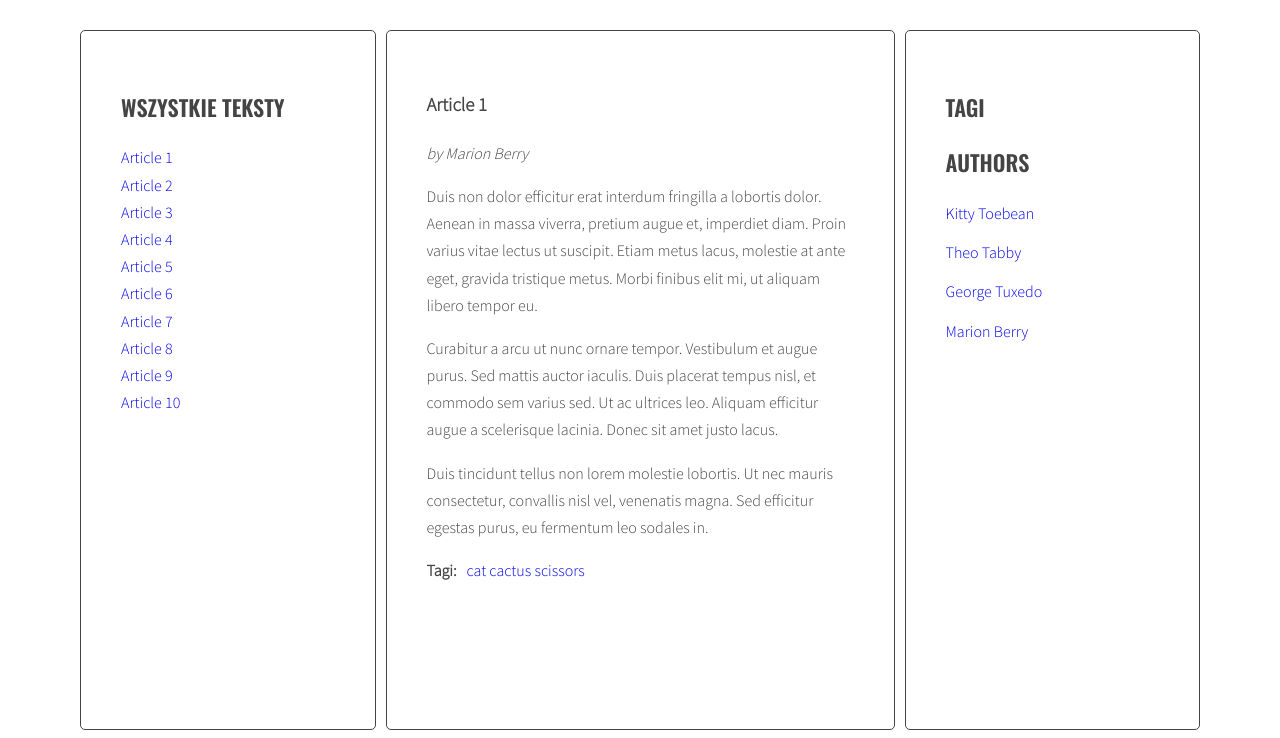
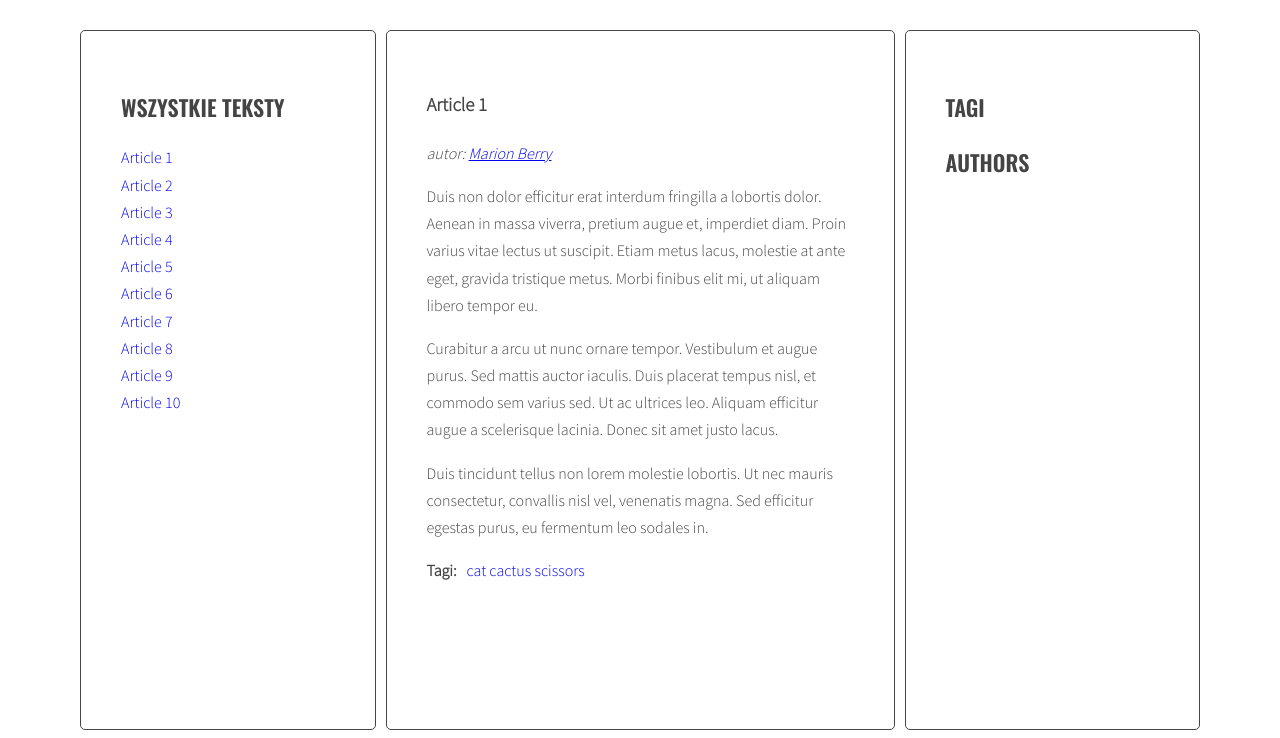
Before and after one commit to Krzemir/javascript-blog, a website: page index.html in a window 1280 px wide. Shown: the part 167-905 px from the top of the page. Drawn offline with nearby package versions, Linux system fonts and the light colour scheme.

Commit message:
Add autorClickHandler fn

```diff
--- a/index.html
+++ b/index.html
@@ -20,7 +20,7 @@
             <section class="posts">
               <article class="post active" id="article-1" data-tags="cat cactus scissors">
                 <h3 class="post-title">Article 1</h3>
-                <p class="post-author">by Marion Berry</p>
+                <p class="post-author" data-author="Marion Berry"></p>
                 <div class="post-content">
                   <p>Duis non dolor efficitur erat interdum fringilla a lobortis dolor. Aenean in massa viverra, pretium augue et, imperdiet diam. Proin varius vitae lectus ut suscipit. Etiam metus lacus, molestie at ante eget, gravida tristique metus. Morbi finibus elit mi, ut aliquam libero tempor eu.</p>
                   <p>Curabitur a arcu ut nunc ornare tempor. Vestibulum et augue purus. Sed mattis auctor iaculis. Duis placerat tempus nisl, et commodo sem varius sed. Ut ac ultrices leo. Aliquam efficitur augue a scelerisque lacinia. Donec sit amet justo lacus.</p>
@@ -34,7 +34,7 @@
               </article>
               <article class="post" id="article-2" data-tags="cat dog stone">
                 <h3 class="post-title">Article 2</h3>
-                <p class="post-author">by Theo Tabby</p>
+                <p class="post-author" data-author="Theo Tabby"></p>
                 <div class="post-content">
                   <p>Phasellus sollicitudin, arcu vel iaculis ullamcorper, quam leo viverra orci, et faucibus quam sapien vel est. Maecenas ac suscipit elit. Nullam interdum, lorem vitae venenatis pulvinar, ex dui malesuada nunc, tempus cursus enim metus vel nulla.</p>
                   <p>Integer hendrerit, eros id efficitur dapibus, ante arcu ullamcorper orci, a iaculis felis turpis at purus. Quisque sodales posuere sapien vel consectetur. Duis dui urna, commodo non ante nec, mattis dictum enim. Donec aliquam erat sed diam lobortis, vel gravida lacus laoreet. Phasellus pretium maximus mi, eu posuere justo suscipit vel.</p>
@@ -48,7 +48,7 @@
               </article>
               <article class="post" id="article-3" data-tags="home design interior">
                 <h3 class="post-title">Article 3</h3>
-                <p class="post-author">by George Tuxedo</p>
+                <p class="post-author" data-author="George Tuxedo"></p>
                 <div class="post-content">
                   <p>Mauris vel pellentesque turpis, ac sodales nisl. Quisque iaculis mi velit, ut convallis tellus accumsan a. Quisque iaculis, nisi et dignissim tincidunt, nisl eros euismod nulla, finibus laoreet erat enim posuere elit.</p>
                   <p>Aenean at semper urna. Duis vel sapien molestie, egestas diam consequat, molestie nulla. Praesent a malesuada metus. Praesent et tempus leo.</p>
@@ -62,7 +62,7 @@
               </article>
               <article class="post" id="article-4" data-tags="modern intfrastructure cactus">
                 <h3 class="post-title">Article 4</h3>
-                <p class="post-author">by Kitty Toebean</p>
+                <p class="post-author" data-author="Kitty Toebean"></p>
                 <div class="post-content">
                   <p>Morbi vel cursus nulla, vel varius mauris. Suspendisse sed elit sit amet risus faucibus vestibulum ut sit amet purus. Donec orci est, condimentum ut quam quis, scelerisque fringilla ligula.</p>
                   <p>Quisque bibendum nisl id quam sagittis, id pretium dolor scelerisque. Suspendisse non odio nec velit dapibus placerat non a libero.</p>
@@ -76,7 +76,7 @@
               </article>
               <article class="post" id="article-5" data-tags="energy politics UE">
                 <h3 class="post-title">Article 5</h3>
-                <p class="post-author">by Marion Berry</p>
+                <p class="post-author" data-author="Marion Berry"></p>
                 <div class="post-content">
                   <p>Suspendisse sem eros, euismod condimentum arcu ac, consequat fermentum orci. Nam convallis lacus nec interdum vestibulum. Vestibulum luctus, quam eu tristique ornare, lorem nibh sodales enim, vitae tempor dolor ante vitae tortor.</p>
                   <p>Duis venenatis metus quis luctus lobortis. In porttitor ipsum eget ligula aliquam ornare. Cras malesuada urna id volutpat sodales.</p>
@@ -90,7 +90,7 @@
               </article>
               <article class="post" id="article-6" data-tags="investments energy home">
                 <h3 class="post-title">Article 6</h3>
-                <p class="post-author">by George Tuxedo</p>
+                <p class="post-author" data-author="George Tuxedo"></p>
                 <div class="post-content">
                   <p>Donec posuere iaculis ante sed hendrerit. Lorem ipsum dolor sit amet, consectetur adipiscing elit. Quisque hendrerit neque nec urna tincidunt, quis vehicula dui vulputate. Morbi est sapien, auctor ut lectus eu, placerat viverra lorem.</p>
                   <p>Cras consectetur at erat id accumsan. Suspendisse lacinia in nulla quis vulputate. Nunc vitae consectetur augue. Nam ut vehicula mi. Aliquam tristique, purus in hendrerit porta, elit lectus finibus mi, vel malesuada nisl lectus a libero.</p>
@@ -104,7 +104,7 @@
               </article>
               <article class="post" id="article-7" data-tags="family holiday travel">
                 <h3 class="post-title">Article 7</h3>
-                <p class="post-author">by Kitty Toebean</p>
+                <p class="post-author" data-author="Kitty Toebean"></p>
                 <div class="post-content">
                   <p>Donec eleifend mauris ac nisl fermentum, ac fermentum turpis dignissim. Aliquam diam nisl, imperdiet a varius eget, lobortis sed nisi. Nullam suscipit ipsum sed magna blandit, sed pellentesque urna malesuada.</p>
                   <p>Duis vestibulum arcu et lectus viverra porta. Praesent tempor lacus eget quam mattis, sit amet venenatis diam ultrices. Morbi gravida sapien quis ligula tincidunt, vel sagittis erat ultrices.</p>
@@ -118,7 +118,7 @@
               </article>
               <article class="post" id="article-8" data-tags="cybersecurity travel applications">
                 <h3 class="post-title">Article 8</h3>
-                <p class="post-author">by Theo Tabby</p>
+                <p class="post-author" data-author="Theo Tabby"></p>
                 <div class="post-content">
                   <p>Praesent quis imperdiet erat. Curabitur tempor sapien a interdum malesuada. Proin libero erat, sagittis a sollicitudin eget, pulvinar nec risus. Cras et suscipit sem.</p>
                   <p>Maecenas consequat diam nec sollicitudin congue. Aenean porttitor porttitor quam, condimentum interdum metus congue sed. Donec at nulla ipsum.</p>
@@ -132,7 +132,7 @@
               </article>
               <article class="post" id="article-9" data-tags="fight family insurance">
                 <h3 class="post-title">Article 9</h3>
-                <p class="post-author">by Marion Berry</p>
+                <p class="post-author" data-author="Marion Berry"></p>
                 <div class="post-content">
                   <p>Tam et facilisis purus. Donec vulputate est quis lobortis posuere. Nunc vitae lorem ut odio faucibus pulvinar nec in justo. Ut ut ante ac tellus ornare tempus. Nunc maximus, tortor et dictum convallis, nunc libero posuere leo, scelerisque ultrices arcu sapien ut tellus.</p>
                   <p>Fusce lacinia augue massa, non tincidunt tortor auctor quis. Vestibulum ut pretium nisl. Etiam id tellus tempus, commodo ligula vehicula, porta magna.</p>
@@ -146,7 +146,7 @@
               </article>
               <article class="post" id="article-10" data-tags="cars insurance scissors">
                 <h3 class="post-title">Article 10</h3>
-                <p class="post-author">by George Tuxedo</p>
+                <p class="post-author" data-author="George Tuxedo"></p>
                 <div class="post-content">
                   <p>Aliquam erat volutpat. Ut non eleifend lectus. Donec suscipit tellus tempor, ornare dui id, hendrerit neque. Phasellus lacinia laoreet dui in luctus. Sed hendrerit, magna sit amet varius tempor, augue augue scelerisque est, non scelerisque mauris libero eu sapien.</p>
                   <p>Sed at sapien in quam sollicitudin aliquam. In interdum metus a mi porttitor luctus. Sed commodo, arcu id lacinia posuere, felis elit pharetra urna, at feugiat est orci sit amet libero. Quisque in nisl est. Nullam vehicula at lectus non luctus. Cras aliquam neque magna, at varius nisi egestas ut.</p>
@@ -165,26 +165,6 @@
               </ul>
               <h2 class="section-title">Authors</h2>
               <ul class="list authors">
-                <li>
-                  <a href="#">
-                    <span class="author-name">Kitty Toebean</span>
-                  </a>
-                </li>
-                <li>
-                  <a href="#">
-                    <span class="author-name">Theo Tabby</span>
-                  </a>
-                </li>
-                <li>
-                  <a href="#">
-                    <span class="author-name">George Tuxedo</span>
-                  </a>
-                </li>
-                <li>
-                  <a href="#">
-                    <span class="author-name">Marion Berry</span>
-                  </a>
-                </li>
               </ul>
             </aside>
           </main>
--- a/js/script.js
+++ b/js/script.js
@@ -3,7 +3,6 @@
 const titleClickHandler = function(event){
   event.preventDefault();
   const clickedElement = this;
-
 
   /* [DONE] remove class 'active' from all article links  */
   const activeLinks = document.querySelectorAll('.titles a.active');
@@ -13,7 +12,6 @@ const titleClickHandler = function(event){
   }
 
   /* [DONE]add class 'active' to the clicked link */
-
 
   clickedElement.classList.add('active');
 
@@ -29,13 +27,9 @@ const titleClickHandler = function(event){
 
   const articleSelector = clickedElement.getAttribute('href');
 
-
-
   /* [DONE]find the correct article using the selector (value of 'href' attribute) */
 
   const selectedArticle = document.querySelector(articleSelector);
-
-
 
   /* [DONE]add class 'active' to the correct article */
 
@@ -45,17 +39,23 @@ const titleClickHandler = function(event){
 const optArticleSelector = '.post',
   optTitleSelector = '.post-title',
   optTitleListSelector = '.titles',
-  optArticleTagsSelector = '.post-tags .list';
+  optArticleTagsSelector = '.post-tags .list',
+  optArticleAuthorSelector = '.post-author';
+
+//------ Generate title links
 
 function generateTitleLinks(customSelector = ''){
+//function generateTitleLinks(customSelector = ''){
   /* remove contents of titleList */
-  console.log('custom selector: ' , customSelector);
+  console.log('selector: ' , customSelector);
+
   const titleList = document.querySelector(optTitleListSelector);
   titleList.innerHTML = '';
 
   /* find all the articles and save them to variable: articles */
   const articles = document.querySelectorAll(optArticleSelector + customSelector);
-  console.log('article selected: ' , articles);
+  console.log('wybrane art: ' , articles);
+
   let html = '';
 
   for(let article of articles){
@@ -83,6 +83,8 @@ function generateTitleLinks(customSelector = ''){
 
 }
 generateTitleLinks();
+
+//----- Generate tags
 
 function generateTags(){
   /* DONE find all articles */
@@ -127,7 +129,8 @@ function generateTags(){
 }
 
 generateTags();
-//------------------------Tag click
+
+//------------------------Tag click hanlder
 
 function tagClickHandler(event){
 
@@ -145,6 +148,7 @@ function tagClickHandler(event){
 
   /* DONE find all tag links with class active */
   const activeTags = document.querySelectorAll('a.active[href^="#tag-"]');
+  console.log(activeTags);
 
   /* DONE START LOOP: for each active tag link */
   for(let activeTagLink of activeTags){
@@ -179,4 +183,99 @@ function addClickListenersToTags(){
 }
 addClickListenersToTags();
 
-//--------------- Authors---------
+//--------------- Generate authors---------
+
+function generateAuthors(){
+
+  //find all articles - DONE
+  const articles = document.querySelectorAll('.post')
+
+  //start loop - for every article - DONE
+  for (let article of articles){
+
+    //find author wrapper - DONE
+    const authorWrapper = article.querySelector(optArticleAuthorSelector);
+
+    //make html variable for every string - DONE
+    let html = '';
+
+    //get author from data-author attr - DONE
+    const articleAuthor = authorWrapper.getAttribute('data-author');
+
+    //for author generate html of the link - DONE
+    const linkHTML = 'autor: <a href="#author-' + articleAuthor + '">' + articleAuthor + '</a>';
+
+    //add code to html variable - DONE
+    html = linkHTML;
+
+    //insert html to all the links into the author wrapper - DONE
+    authorWrapper.innerHTML = html;
+
+  //end loop for efery article
+  }
+}
+generateAuthors();
+
+
+//---------Author click handler
+
+function authorClickHandler(event){
+
+  //prevent deafault action fot this event DONE
+  event.preventDefault();
+
+  //make a new constant named "clckedElement and give it the value of this" DONE
+  const clickedElement = this;
+
+  //make a new constant "href" and read the attribute "href" of the clicked element DONE
+  const href = clickedElement.getAttribute('href');
+  console.log('author href: ' , href);
+
+  //make a new costant "author" and extract author from the "href" constant DONE
+  const author = href.replace('#author-', '');
+  console.log('autor: ' , author);
+
+  //find all author links with class active - DONE
+  const activeAuthorLinks = document.querySelectorAll('a.active [href^="#author-"]');
+  console.log('active autor: ' , activeAuthorLinks);
+
+  // start loop: for each active author link - DONE
+  for (let activeAuthorLink of activeAuthorLinks){
+
+  // remove class active - DONE
+  activeAuthorLink.classList.remove('.active');
+
+  //end loop for each active author link - DONE
+  }
+
+  //find all author links with "href" attribude equal to "href" constant - DONE
+  const allAuthorHrefs = document.querySelectorAll('a[href="' + href + '"]');
+  console.log('all autor href' , allAuthorHrefs);
+
+  //start loop: for each found author link
+  for(let authorHref of allAuthorHrefs){
+    //add class active
+    authorHref.classList.add('.active');
+    //end loop
+  }
+
+  //execute function with author selector as argument
+  generateTitleLinks('[data-author="' + author + '"]');
+
+}
+
+//-------- Click Listeners to Authors
+
+function addClickListenersToAuthors () {
+
+  // find all links to authors
+  const allAuthorLinks = document.querySelectorAll('.post-author a');
+
+  // start loop for each link
+  for(let authorLink of allAuthorLinks){
+    //add authorClickHandler as event listener for that ink
+    authorLink.addEventListener('click', authorClickHandler);
+  // end loop for each link
+  }
+}
+addClickListenersToAuthors();
```
